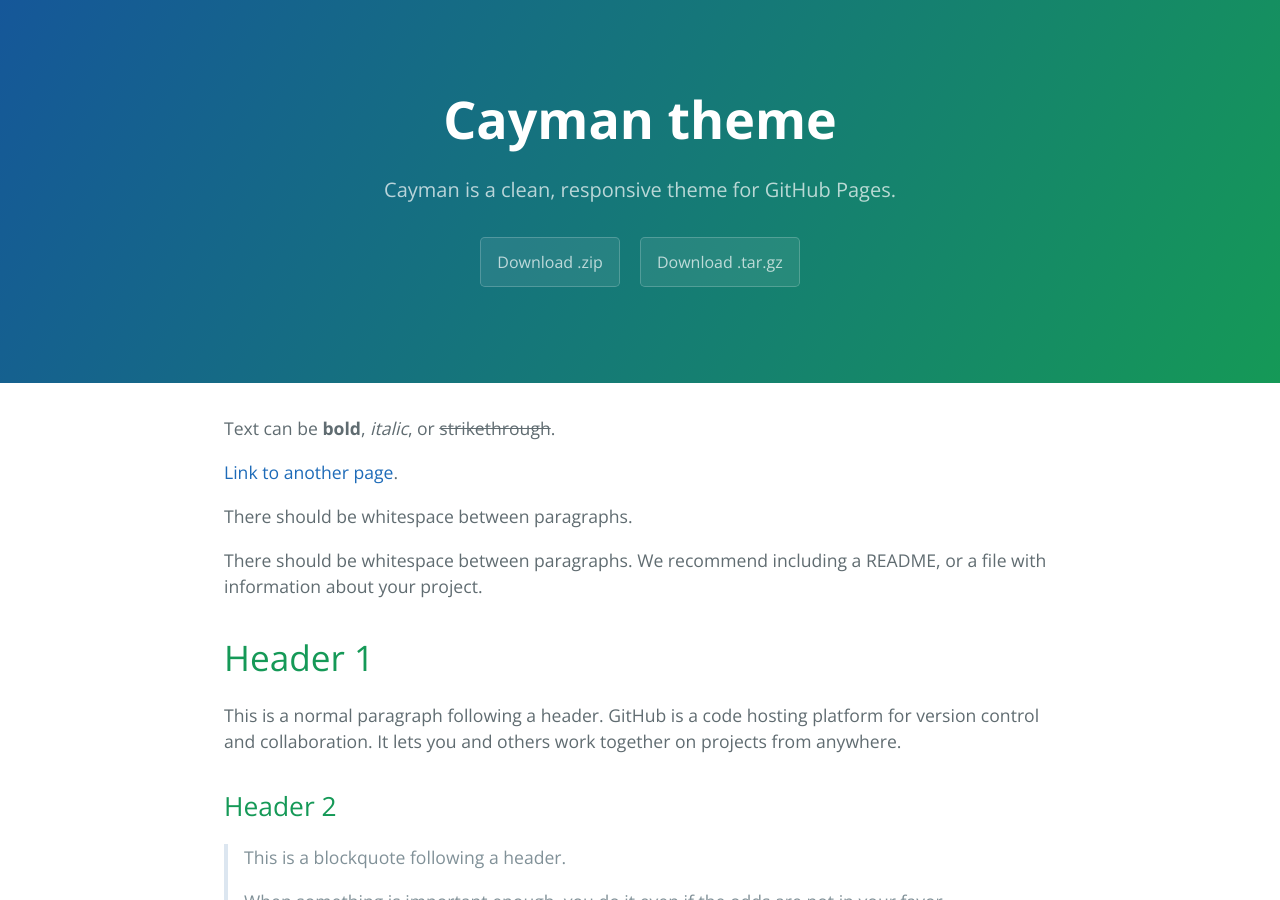
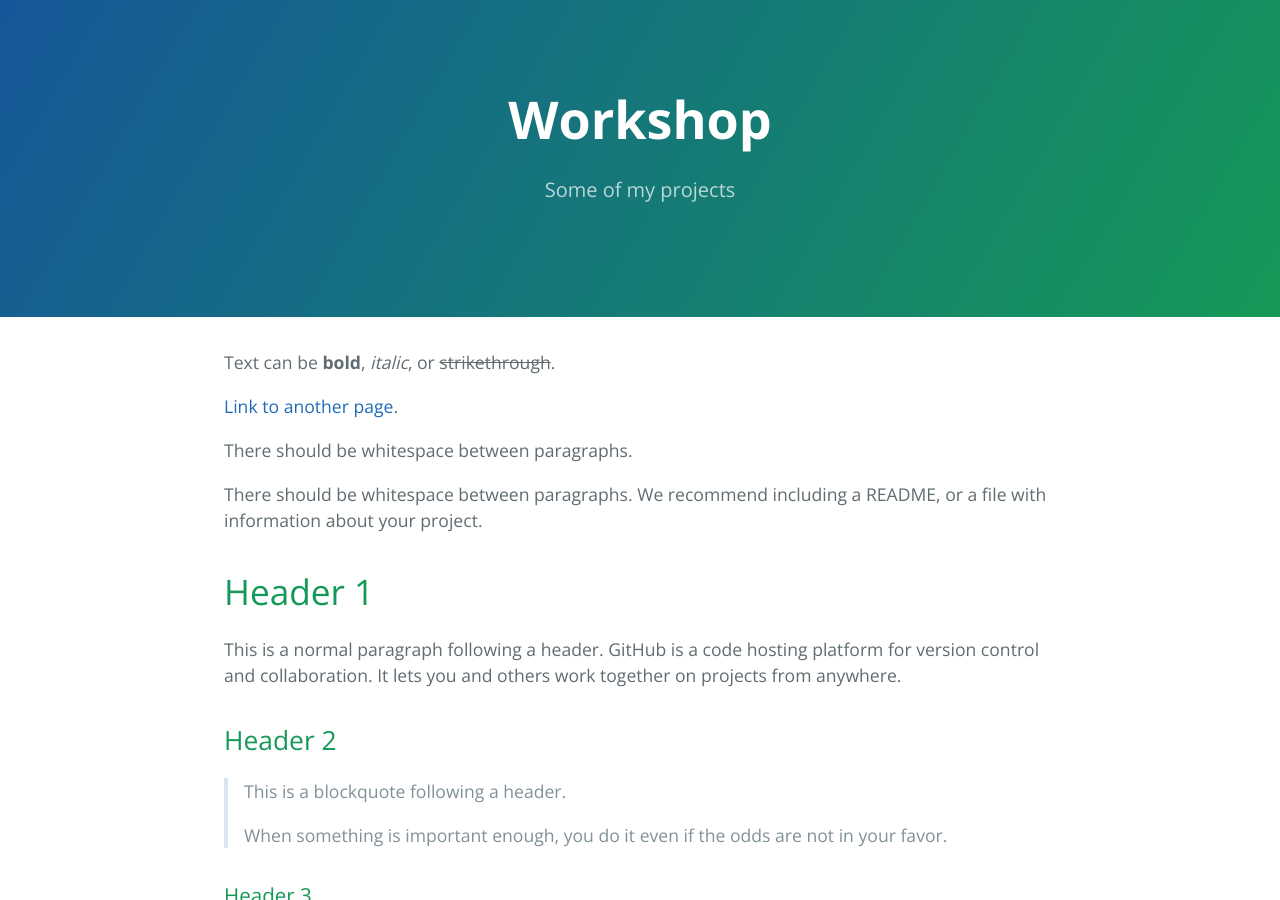
Before and after one commit to denk-o/denk-o.github.io, a Jekyll site: the page built from index.md, in a window 1280 px wide and 900 px high. Built offline with Jekyll 4.4.1, drawn with Linux system fonts in a browser that asks for light colours.

Commit message:
update config

```diff
--- a/_config.yml
+++ b/_config.yml
@@ -1,5 +1,5 @@
-title: Cayman theme
-description: Cayman is a clean, responsive theme for GitHub Pages.
-show_downloads: true
-google_analytics:
+title: Workshop
+description: Some of my projects
+show_downloads: false
+google_analytics: false
 theme: jekyll-theme-cayman
```
